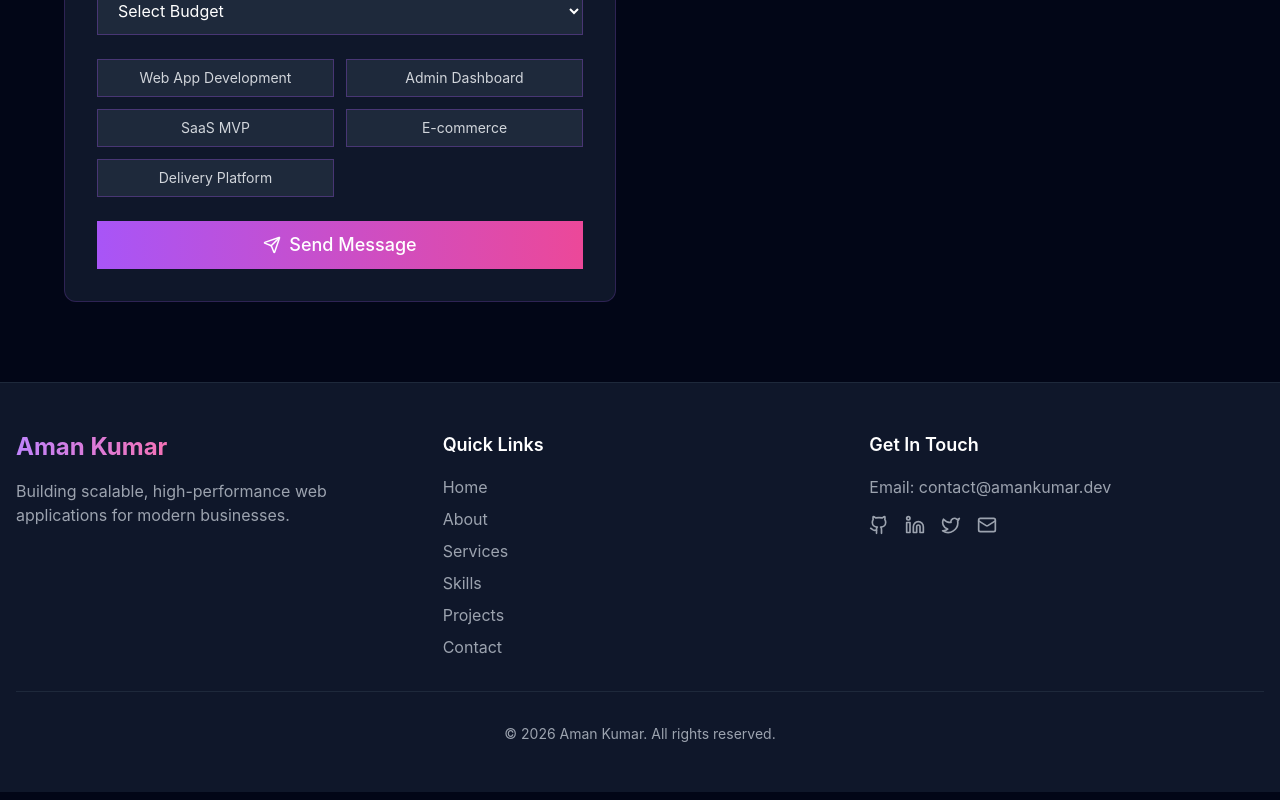
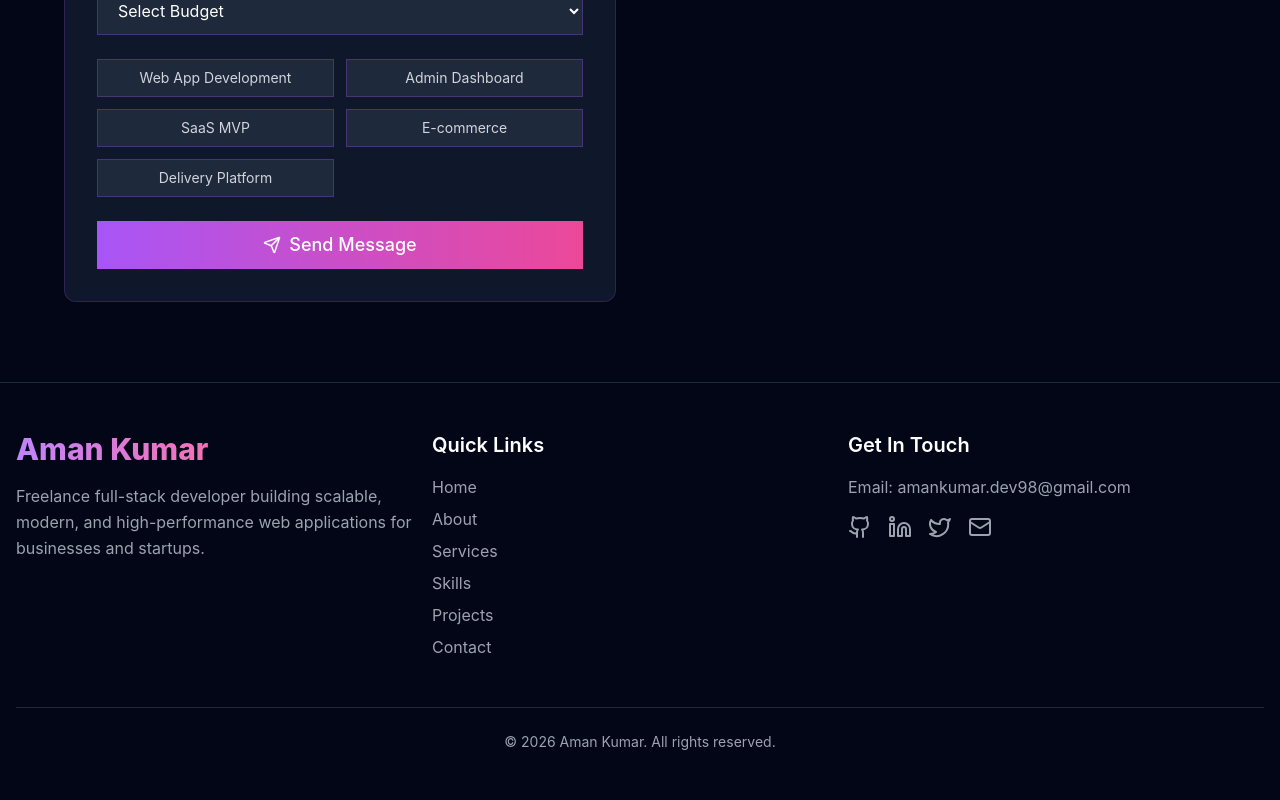
Before and after one commit to amankumarsuman/knowaboutme, a React (Create React App) app: page /contact in a window 1280 px wide. Shown: the part 730-1530 px from the top of the page. Built offline with nearby package versions, Linux system fonts and the light colour scheme.

Commit message:
added footer

```diff
--- a/src/components/Footer.jsx
+++ b/src/components/Footer.jsx
@@ -11,33 +11,34 @@ const Footer = () => {
     { path: '/services', label: 'Services' },
     { path: '/skills', label: 'Skills' },
     { path: '/projects', label: 'Projects' },
-    { path: '/contact', label: 'Contact' }
+    { path: '/contact', label: 'Contact' },
   ];
 
   const socialLinks = [
-    { icon: Github, href: 'https://github.com', label: 'GitHub' },
-    { icon: Linkedin, href: 'https://linkedin.com', label: 'LinkedIn' },
-    { icon: Twitter, href: 'https://twitter.com', label: 'Twitter' },
-    { icon: Mail, href: 'mailto:contact@amankumar.dev', label: 'Email' }
+    { icon: Github, href: 'https://github.com/amankumarsuman', label: 'GitHub' },
+    { icon: Linkedin, href: 'https://linkedin.com/in/amankumarsuman', label: 'LinkedIn' },
+    { icon: Twitter, href: 'https://twitter.com/amankumar', label: 'Twitter' },
+    { icon: Mail, href: 'mailto:amankumar.dev98@gmail.com', label: 'Email' },
   ];
 
   return (
-    <footer className="bg-slate-900 border-t border-slate-800">
+    <footer className="bg-slate-950 border-t border-slate-800">
       <div className="container mx-auto px-4 py-12">
-        <div className="grid grid-cols-1 md:grid-cols-3 gap-8 mb-8">
+        <div className="flex flex-col md:flex-row md:justify-between md:items-start gap-12 md:gap-0">
+
           {/* Brand Section */}
-          <div>
-            <span className="text-2xl font-bold bg-gradient-to-r from-purple-400 to-pink-400 bg-clip-text text-transparent">
+          <div className="flex-1">
+            <span className="text-3xl font-extrabold bg-gradient-to-r from-purple-400 to-pink-400 bg-clip-text text-transparent">
               Aman Kumar
             </span>
-            <p className="text-gray-400 mt-4">
-              Building scalable, high-performance web applications for modern businesses.
+            <p className="text-gray-400 mt-4 leading-relaxed">
+              Freelance full-stack developer building scalable, modern, and high-performance web applications for businesses and startups.
             </p>
           </div>
 
           {/* Quick Links */}
-          <div>
-            <span className="text-lg font-semibold text-white mb-4 block">Quick Links</span>
+          <div className="flex-1">
+            <span className="text-xl font-semibold text-white mb-4 block">Quick Links</span>
             <div className="flex flex-col gap-2">
               {quickLinks.map((link) => (
                 <Link
@@ -51,12 +52,10 @@ const Footer = () => {
             </div>
           </div>
 
-          {/* Contact Info */}
-          <div>
-            <span className="text-lg font-semibold text-white mb-4 block">Get In Touch</span>
-            <p className="text-gray-400 mb-4">
-              Email: contact@amankumar.dev
-            </p>
+          {/* Contact & Social */}
+          <div className="flex-1">
+            <span className="text-xl font-semibold text-white mb-4 block">Get In Touch</span>
+            <p className="text-gray-400 mb-4">Email: <a href="mailto:amankumar.dev98@gmail.com" className="hover:text-purple-400 transition-colors">amankumar.dev98@gmail.com</a></p>
             <div className="flex gap-4">
               {socialLinks.map((social) => {
                 const Icon = social.icon;
@@ -69,7 +68,7 @@ const Footer = () => {
                     className="text-gray-400 hover:text-purple-400 transition-colors"
                     aria-label={social.label}
                   >
-                    <Icon size={20} />
+                    <Icon size={24} />
                   </a>
                 );
               })}
@@ -77,8 +76,8 @@ const Footer = () => {
           </div>
         </div>
 
-        {/* Copyright */}
-        <div className="border-t border-slate-800 pt-8 text-center">
+        {/* Divider */}
+        <div className="border-t border-slate-800 mt-12 pt-6 text-center">
           <p className="text-gray-400 text-sm">
             © {currentYear} Aman Kumar. All rights reserved.
           </p>
```
